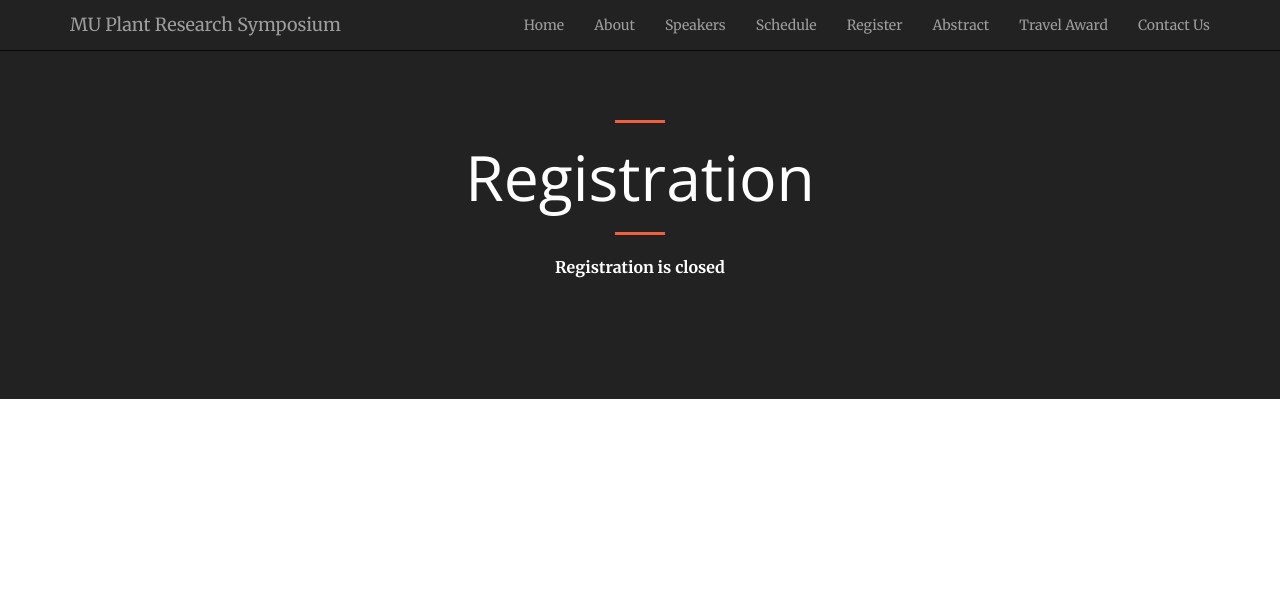
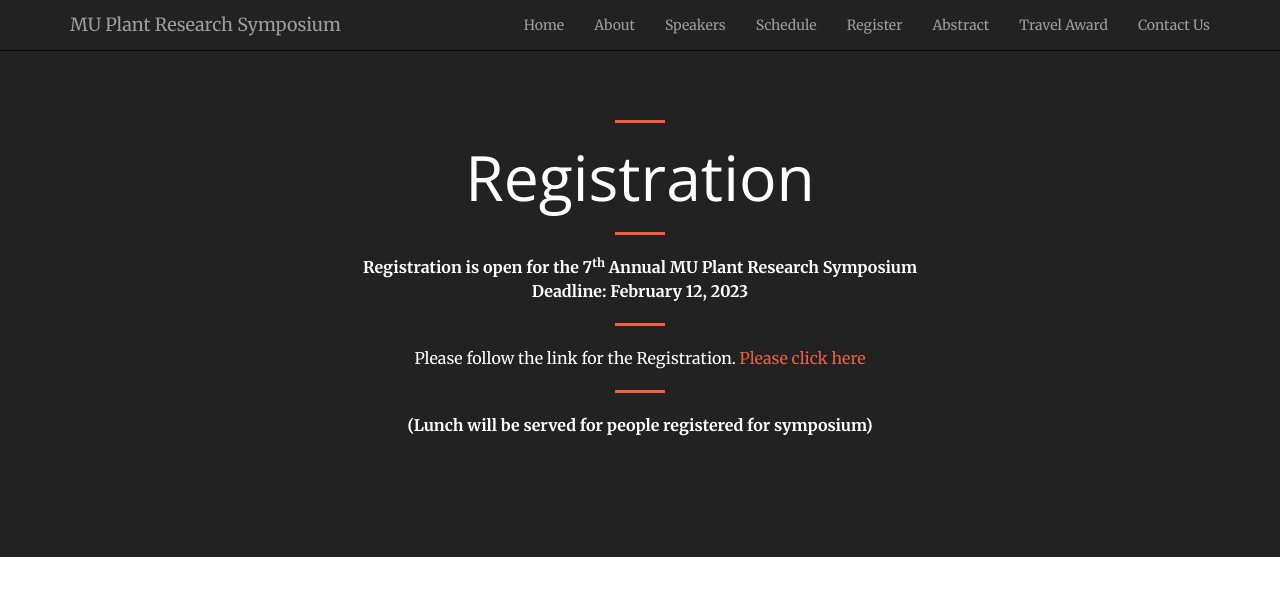
Before and after one commit to mupioneersymposium/mupioneersymposium.github.io, a Jekyll site: the page built from register.md, in a window 1280 px wide. Shown: the top 596 px of the page. Built offline with Jekyll 4.4.1, drawn with Linux system fonts in a browser that asks for light colours.

Commit message:
Update register.md

```diff
--- a/register.md
+++ b/register.md
@@ -5,4 +5,9 @@ layout: regular
 <hr style="clear: both;" />
 # Registration
 <hr style="clear: both;" />
-**Registration is closed** <br />
+**Registration is open for the 7<sup>th</sup> Annual MU Plant Research Symposium** <br />
+**Deadline: February 12, 2023**
+<hr style="clear: both;" />
+Please follow the link for the Registration. <a href="https://docs.google.com/forms/d/e/1FAIpQLSf0EVO-kMtBZ7qBLz_PV9wxqXcSuL-YsUtRRtJ-7zjnKsIfgw/viewform?usp=sf_link" target="_blank"> Please click here
+ <hr style="clear: both;" />
+  **(Lunch will be served for people registered for symposium)**
```
